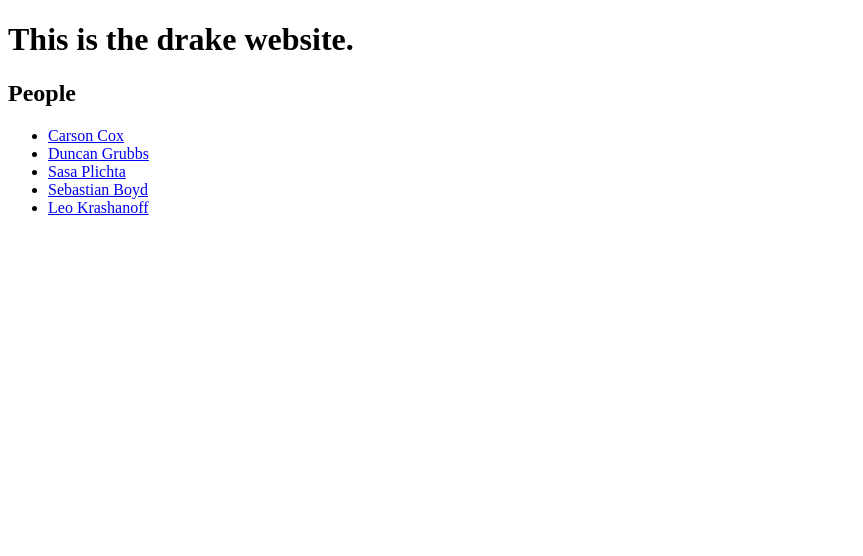
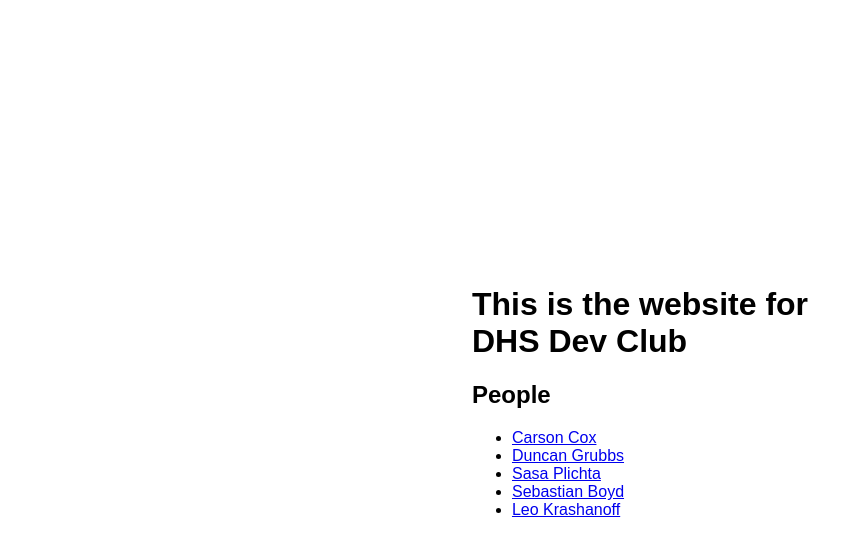
Before and after one commit to DHSDevelopersClub/drake-website, a website: page index.html in a window 1280 px wide. Shown: the whole page, without its empty margins (0-863 px from the left). Drawn offline with Linux system fonts and the light colour scheme.

```diff
--- a/index.html
+++ b/index.html
@@ -8,7 +8,9 @@
   </head>
 
   <body>
-    <h1>This is the drake website.</h1>
+    <div id="content">
+      <div id="links">
+        <h1>This is the website for <br>DHS Dev Club</h1>
         <h2>People</h2>
         <ul>
           <li><a href="/Carson_Cox/index.html">Carson Cox</a></li>
@@ -17,6 +19,8 @@
           <li><a href="/Sebastian_Boyd/index.html">Sebastian Boyd</a></li>
           <li><a href="/Leo_Krashanoff/index.html">Leo Krashanoff</a></li>
         </ul>
+      </div>
+    </div>
 
     <script defer src="script.js"></script>
   </body>
--- a/script.js
+++ b/script.js
@@ -0,0 +1 @@
+console.info('Site Running');
--- a/style.css
+++ b/style.css
@@ -0,0 +1,12 @@
+html, body {
+  margin: 0;
+  padding: 0;
+  font-family: Arial;
+}
+
+#content {
+  display: flex;
+  height: 100vh;
+  justify-content: center;
+  align-items: center;
+}
```
Also changed, not shown: bower.json (added, +20 -0 lines), package.json (added, +22 -0 lines), 1 other file. Lines whose indentation alone changed are shown as unchanged.
